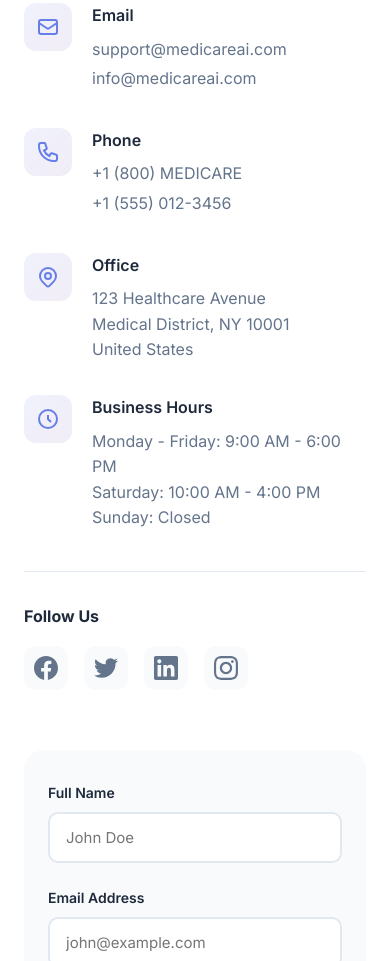
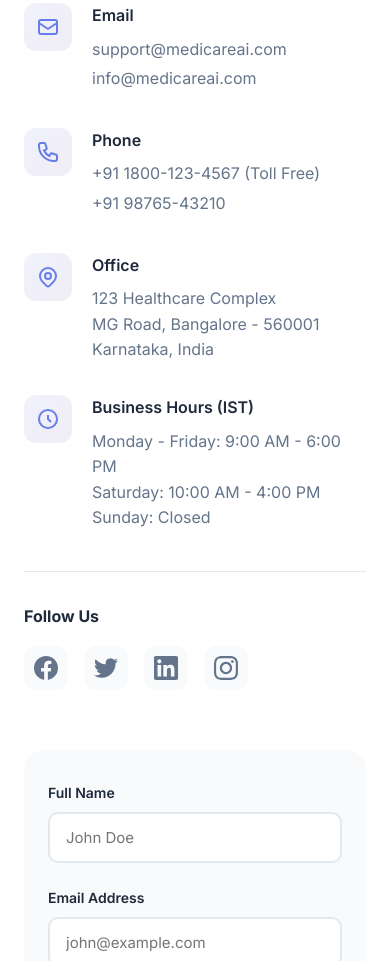
Before and after one commit to anshika01-agrawal/cancer-qabot-backend, a plain HTML site: page static/landing.html in a window 390 px wide. Shown: the part 7107-8068 px from the top of the page. Drawn offline with Linux system fonts and the light colour scheme.

Commit message:
Update contact details to Indian phone numbers and address

```diff
--- a/static/landing.html
+++ b/static/landing.html
@@ -311,8 +311,8 @@
                         </div>
                         <div>
                             <h4>Phone</h4>
-                            <a href="tel:+1-800-MEDICARE">+1 (800) MEDICARE</a>
-                            <a href="tel:+1-555-0123">+1 (555) 012-3456</a>
+                            <a href="tel:+91-1800-123-4567">+91 1800-123-4567 (Toll Free)</a>
+                            <a href="tel:+91-98765-43210">+91 98765-43210</a>
                         </div>
                     </div>
 
@@ -325,7 +325,7 @@
                         </div>
                         <div>
                             <h4>Office</h4>
-                            <p>123 Healthcare Avenue<br>Medical District, NY 10001<br>United States</p>
+                            <p>123 Healthcare Complex<br>MG Road, Bangalore - 560001<br>Karnataka, India</p>
                         </div>
                     </div>
 
@@ -336,7 +336,7 @@
                             </svg>
                         </div>
                         <div>
-                            <h4>Business Hours</h4>
+                            <h4>Business Hours (IST)</h4>
                             <p>Monday - Friday: 9:00 AM - 6:00 PM<br>Saturday: 10:00 AM - 4:00 PM<br>Sunday: Closed</p>
                         </div>
                     </div>
```
